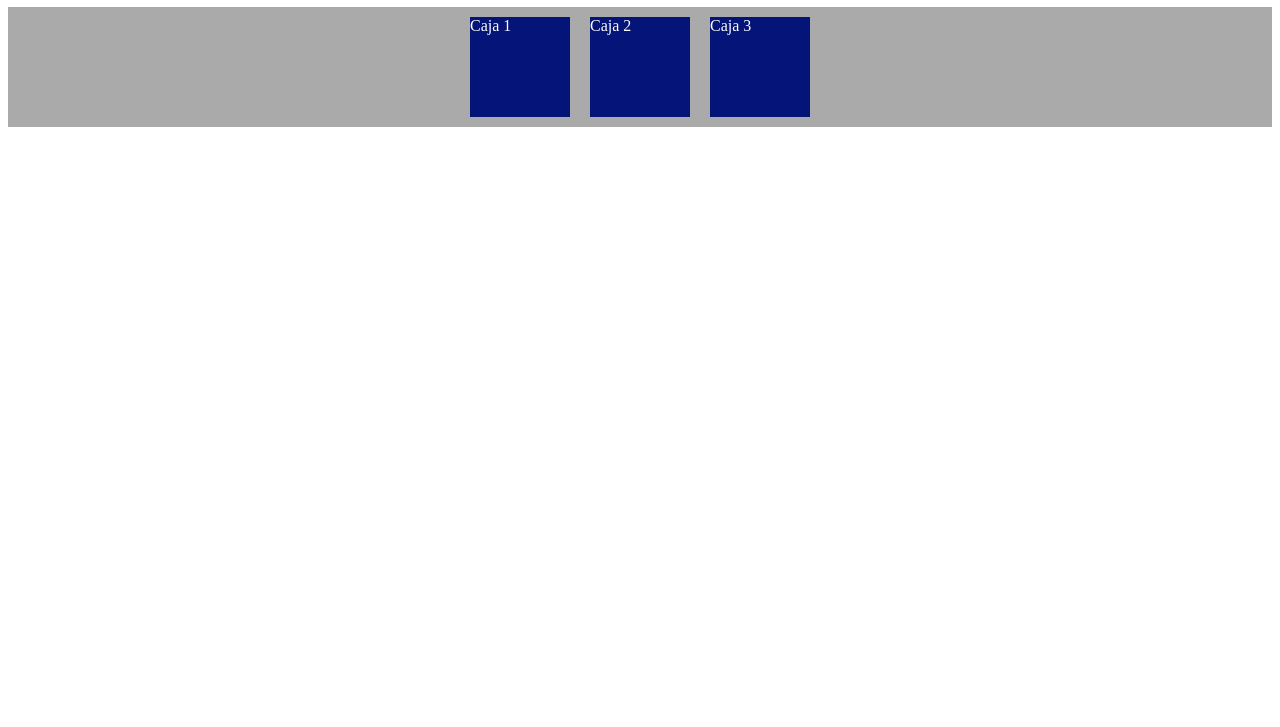
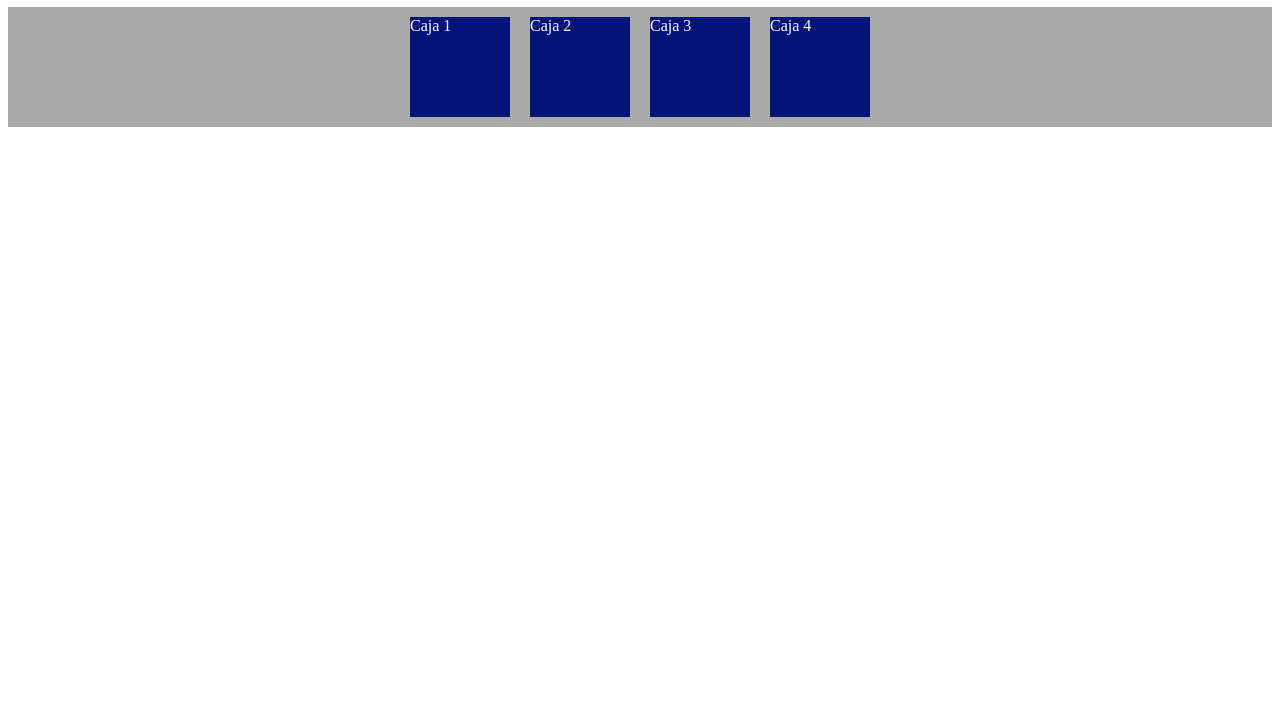
Before and after one commit to sanic16/CursoGit, a plain HTML site: page index.html in a window 1280 px wide. Shown: the part 73-800 px from the top of the page. Drawn offline with Linux system fonts and the light colour scheme.

Commit message:
Update index.html

```diff
--- a/index.html
+++ b/index.html
@@ -19,6 +19,9 @@
         <div class="box">
             Caja 3
         </div>
+        <div class="box">
+            Caja 4
+        </div>
     </div>
 </body>
 </html>
```
